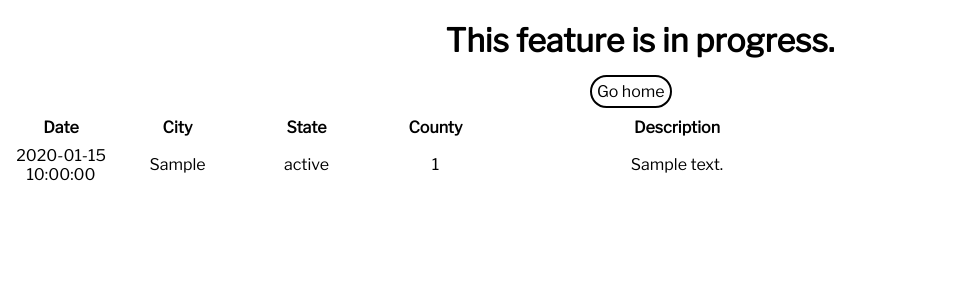
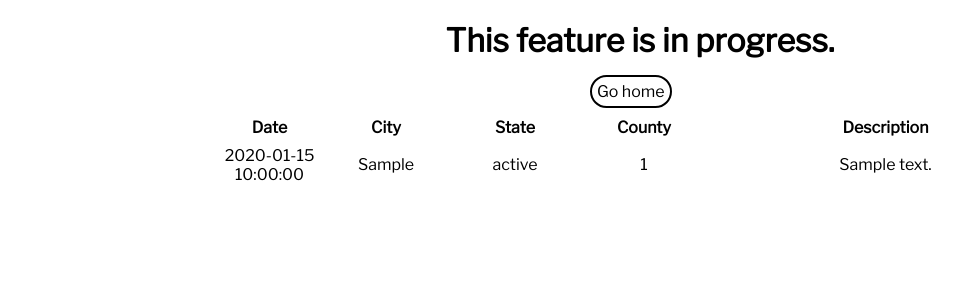
Before and after one commit to proesslet/Chase-Log, a PHP site: page /viewentries.php in a window 1280 px wide. Shown: the top 300 px of the page, without its empty margins (0-977 px from the left). Run offline with PHP 8.4, Linux system fonts and the light colour scheme; tables that the repository leaves empty or names only in its code hold one stand-in row (values such as "Sample post").

Commit message:
Centered the entries table

```diff
--- a/css/styles.css
+++ b/css/styles.css
@@ -83,6 +83,12 @@ body {
 }
 
 /*----- View Entry Page -------*/
+.table-section {
+  overflow-x: auto;
+}
+.entry-table {
+  margin: auto;
+}
 .entry-table td {
   text-align: center;
 }
--- a/viewentries.php
+++ b/viewentries.php
@@ -18,6 +18,7 @@
         $result = $db->query($sql);
 
         if ($result-> num_rows > 0) {
+            echo "<div class='table-section'>";
             echo "<table class='entry-table'>";
             echo "<tr>";
             echo "<th>Date</th>";
@@ -35,7 +36,8 @@
                 echo "<td class='description-column'>".$row["chaseDescription"]."</td>";
                 echo "</tr>";
             }
-            echo "</table";
+            echo "</table>";
+            echo "</div>";
         } else {
             echo "No results";
         }
```
